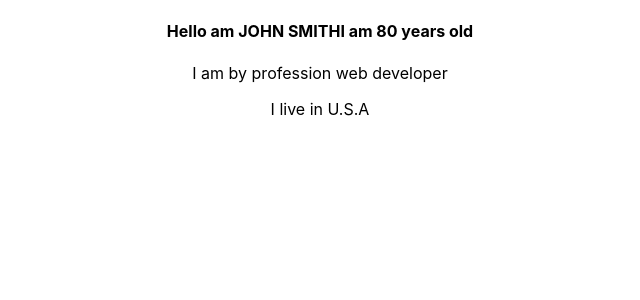
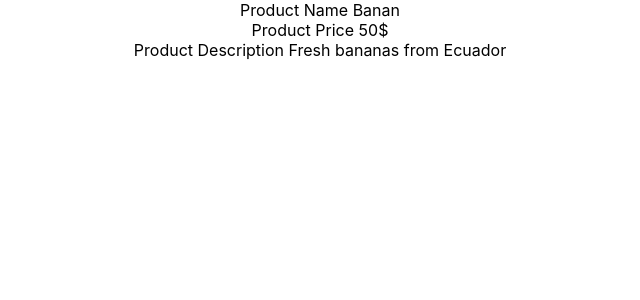
Before and after one commit to vasil2626/react-Project, a React (Create React App) app: page / in a window 1280 px wide. Shown: the top 300 px of the page, without its empty margins (320-960 px from the left). Built offline with nearby package versions, Linux system fonts and the light colour scheme.

Commit message:
lesson-4-classes

```diff
--- a/src/App.js
+++ b/src/App.js
@@ -2,6 +2,8 @@ import React from 'react';
 import './App.css';
 import Residence from './location/loc';
 import Names from './names/names';
+import Price from './Product/Price';
+import Product from './Product/Product';
 import Prof from './profesion/profesion';
 
 
@@ -10,9 +12,11 @@ import Prof from './profesion/profesion';
 function App() {
   return (
     <div className="App">
-     <Names name="john" surname="smith" age="80"/>
+     {/* <Names name="john" surname="smith" age="80"/>
      <Prof prof="web developer"/>
-     <Residence res="u.s.a"/>
+     <Residence res="u.s.a" /> */}
+     <Product name=" Banan" price=" 50$" des=" Fresh bananas from Ecuador"/>
+     {/* <Price price="50$" /> */}
 
 
     </div>
--- /dev/null
+++ b/src/Product/Description.jsx
@@ -0,0 +1,15 @@
+import React from 'react';
+
+class Description extends React.Component {
+
+    render(){
+        return(
+           <p>
+               {this.props.des}
+           </p>
+        );
+
+    }
+}
+
+export default Description;
--- /dev/null
+++ b/src/Product/Price.jsx
@@ -0,0 +1,18 @@
+import React   from "react";
+import Product from "./Product";
+
+class Price extends  React.Component {
+
+    render(){
+        return(
+            <p>
+
+                {this.props.price}
+
+            </p>
+
+        );
+    }
+}
+
+export default Price;
--- /dev/null
+++ b/src/Product/Product.jsx
@@ -0,0 +1,27 @@
+import React, { Component } from 'react';
+import Description from './Description';
+import Price from './Price'
+
+
+class Product extends React.Component {
+    render() {
+        this.price = <Price />
+        this.des = <Description />
+        return (
+            <div>
+                    Product Name  {this.props.name}<br/>
+                    Product Price{this.props.price}<br/>
+                    Product Description {this.props.des}
+            </div>
+
+
+
+
+
+
+        );
+    };
+
+}
+
+export default Product;
--- a/src/location/loc.js
+++ b/src/location/loc.js
@@ -6,6 +6,7 @@ function Residence (props) {
             I live in {props.res.toUpperCase()}
         </p>
     );
+
 }
 
 export default Residence;
```
